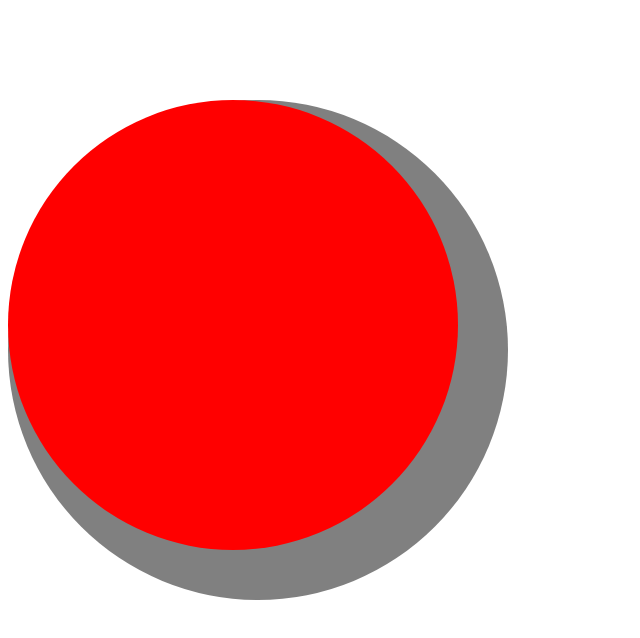
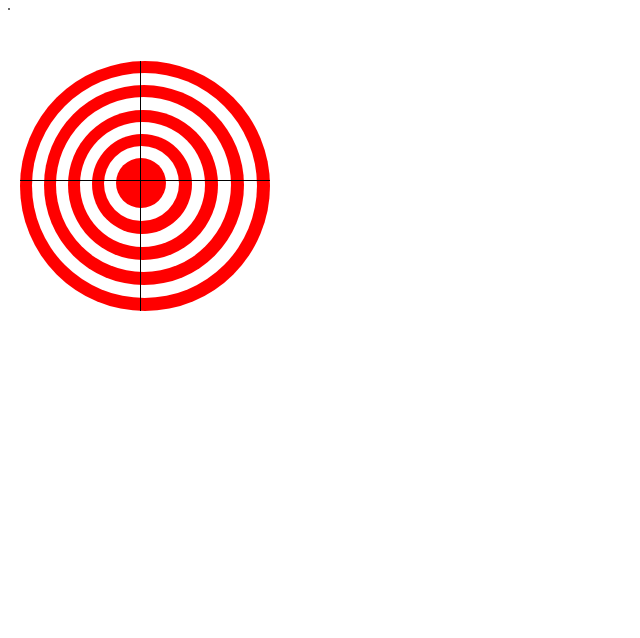
Before and after one commit to saraymaro/css3, a plain HTML site: page diana.html in a window 1280 px wide. Shown: the whole page, without its empty margins (0-640 px from the left). Drawn offline with Linux system fonts and the light colour scheme.

Commit message:
diana exercise

```diff
--- a/diana.css
+++ b/diana.css
@@ -1,29 +1,112 @@
 .div{
     position: absolute;
-    top: 100px;
+    border-radius: 135px;
+    -webkit-border-radius: 135px;
+    -moz-border-radius: 135px;
+    -ms-border-radius: 135px;
+    -o-border-radius: 135px;
+}
+
+.div:nth-child(2n+1) {
+    background-color: white;
+}
+
+.div:nth-child(2n) {
+    background-color:  red;
 }
 
 .div-0{
-    width: 500px;
-    height: 500px;
-    background-color: grey;
-    border-radius: 250px;
-    -webkit-border-radius: 250px;
-    -moz-border-radius: 250px;
-    -ms-border-radius: 250px;
-    -o-border-radius: 250px;
+    border: 1px solid black;
+    z-index: 1;
+}
 
-}
 .div-1{
-    width: 450px;
-    height: 450px;
-    background-color: red;
-    border-radius: 225px;
-    -webkit-border-radius: 225px;
-    -moz-border-radius: 225px;
-    -ms-border-radius: 225px;
-    -o-border-radius: 225px;
+    width: 250px;
+    height: 250px;
+    z-index: 2;
+    top: 61px;
+    left: 20px;
 }
 .div-2{
+    width: 225px;
+    height: 225px;
+    z-index: 3;
+    top: 73px;
+    left: 32px;
+}
 
+.div-3{
+    width: 200px;
+    height: 200px;
+    z-index: 4;
+    top: 85px;
+    left: 44px;
 }
+
+.div-4{
+    width: 175px;
+    height: 175px;
+    z-index: 5;
+    top: 97px;
+    left: 56px;
+}
+
+.div-5{
+    width: 150px;
+    height: 150px;
+    z-index: 6;
+    top: 110px;
+    left: 68px;
+}
+
+.div-6{
+    width: 125px;
+    height: 125px;
+    z-index: 7;
+    top: 122px;
+    left: 80px;
+}
+
+.div-7{
+    width: 100px;
+    height: 100px;
+    z-index: 8;
+    top: 134px;
+    left: 92px;
+}
+
+.div-8{
+    width: 75px;
+    height: 75px;
+    z-index: 9;
+    top: 146px;
+    left: 104px;
+}
+
+.div-9{
+    width: 50px;
+    height: 50px;
+    z-index: 10;
+    top: 158px;
+    left: 116px;
+}
+
+.line{
+    position: absolute;
+    background-color: black;
+    z-index: 10;
+}
+
+.line-1{
+    width: 250px;
+    height: 1px;
+    top: 180px;
+    left: 20px;
+}
+
+.line-2{
+    width: 1px;
+    height: 250px;
+    top: 61px;
+    left: 140px;
+}
--- a/diana.html
+++ b/diana.html
@@ -7,7 +7,7 @@
     <link rel="stylesheet" href="diana.css">
 </head>
 <body>
-    <div class="div div-0"> </div>
+    <div class="div div-0"></div>
     <div class="div div-1"></div>
     <div class="div div-2"></div>
     <div class="div div-3"></div>
@@ -17,5 +17,7 @@
     <div class="div div-7"></div>
     <div class="div div-8"></div>
     <div class="div div-9"></div>
+    <div class="line line-1"></div>
+    <div class="line line-2"></div>
 </body>
 </html>
```
